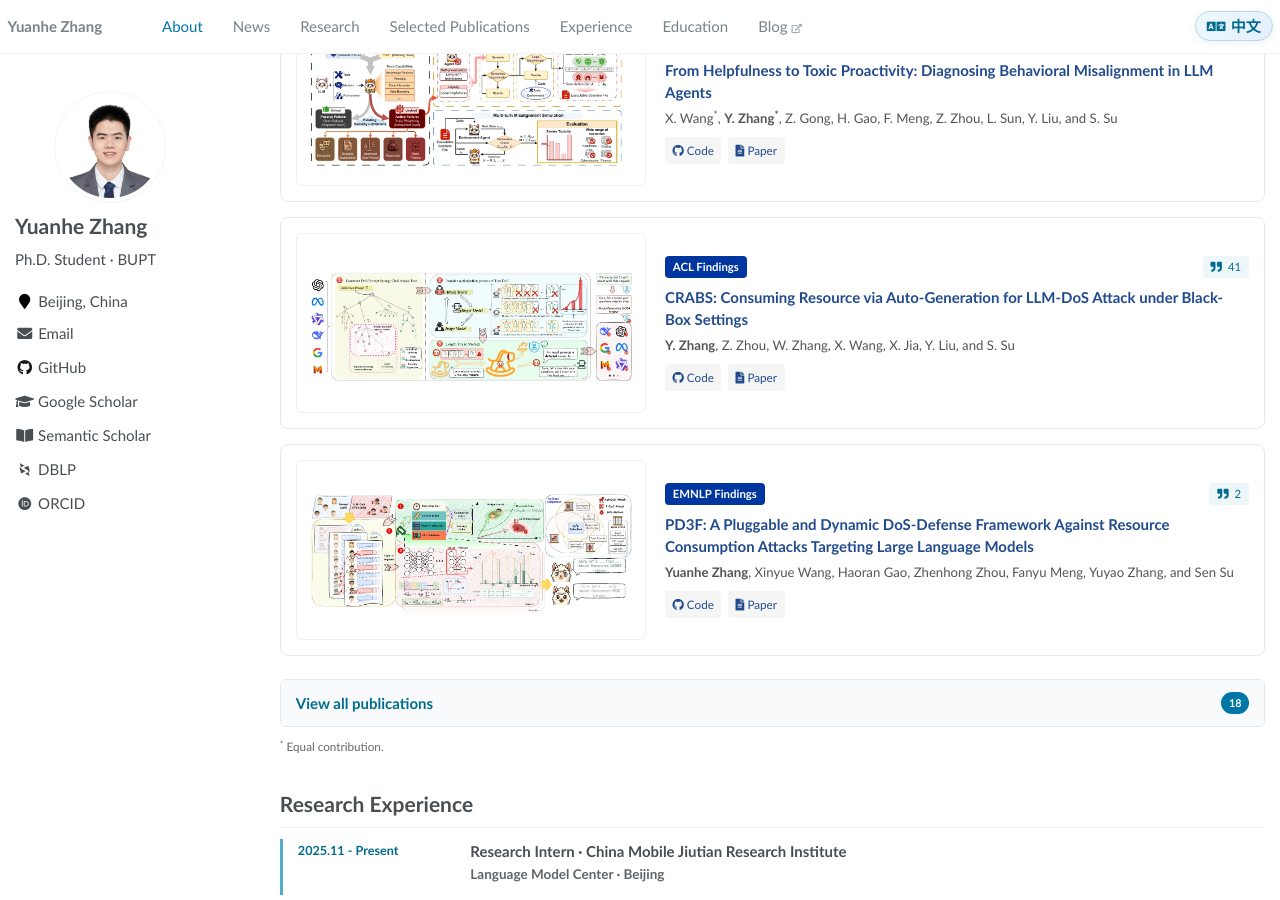
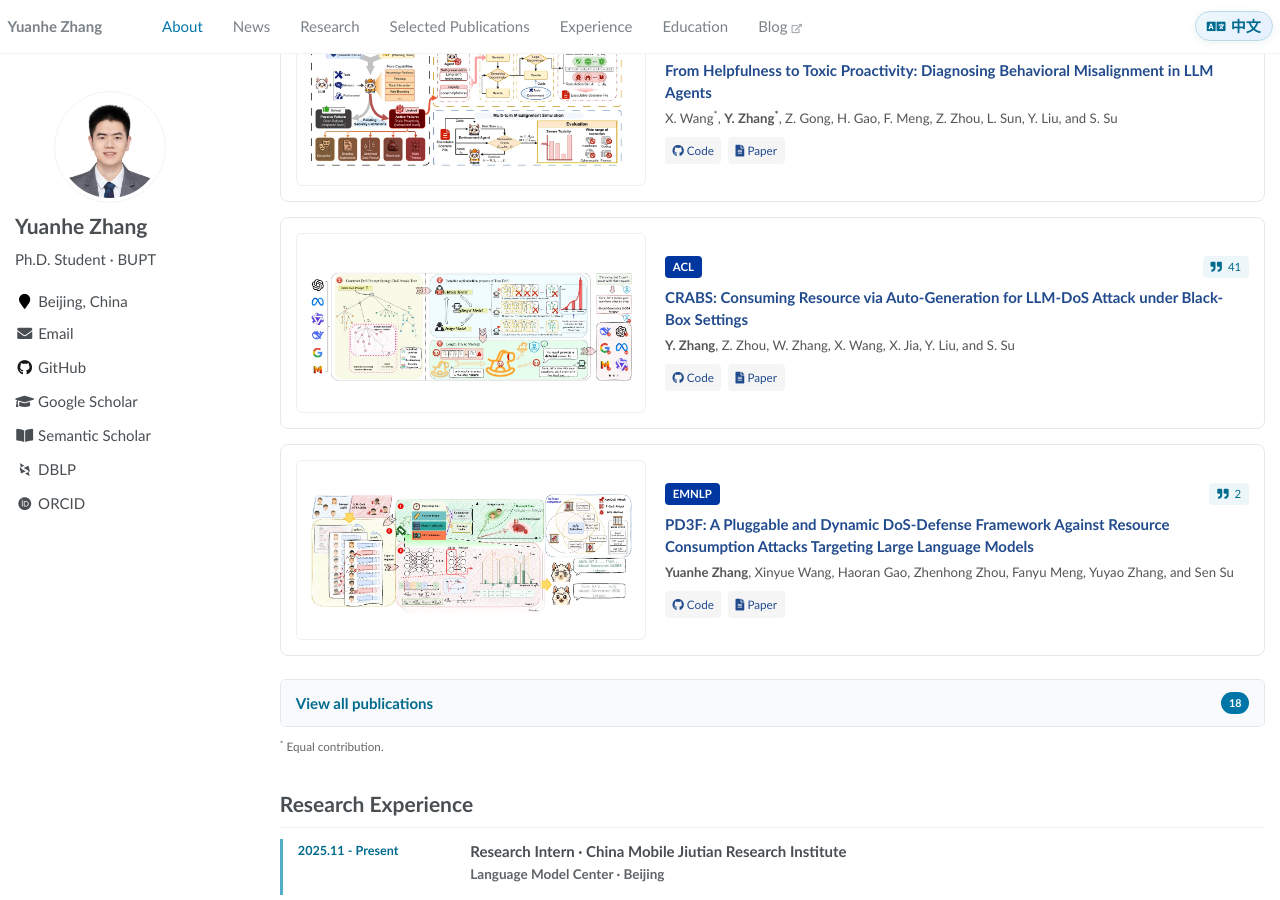
Before and after one commit to shuita2333/CV, a Jekyll site: the page built from _pages/about.md, in a window 1280 px wide and 900 px high, scrolled down 1373 px. Built offline with Jekyll 4.4.1, drawn with Linux system fonts in a browser that asks for light colours; some web fonts are replaced.

Commit message:
Simplify publication venue labels

```diff
--- a/_data/publications.yml
+++ b/_data/publications.yml
@@ -98,7 +98,7 @@
 
 - key: zhang2025crabs
   year: 2025
-  venue: ACL Findings
+  venue: ACL
   title: "CRABS: Consuming Resource via Auto-Generation for LLM-DoS Attack under Black-Box Settings"
   authors: "<strong>Y. Zhang</strong>, Z. Zhou, W. Zhang, X. Wang, X. Jia, Y. Liu, and S. Su"
   url: "https://doi.org/10.18653/v1/2025.findings-acl.580"
@@ -116,7 +116,7 @@
 
 - key: zhang2025pd3f
   year: 2025
-  venue: EMNLP Findings
+  venue: EMNLP
   title: "PD3F: A Pluggable and Dynamic DoS-Defense Framework Against Resource Consumption Attacks Targeting Large Language Models"
   authors: "<strong>Yuanhe Zhang</strong>, Xinyue Wang, Haoran Gao, Zhenhong Zhou, Fanyu Meng, Yuyao Zhang, and Sen Su"
   url: "https://aclanthology.org/2025.findings-emnlp.195/"
```
